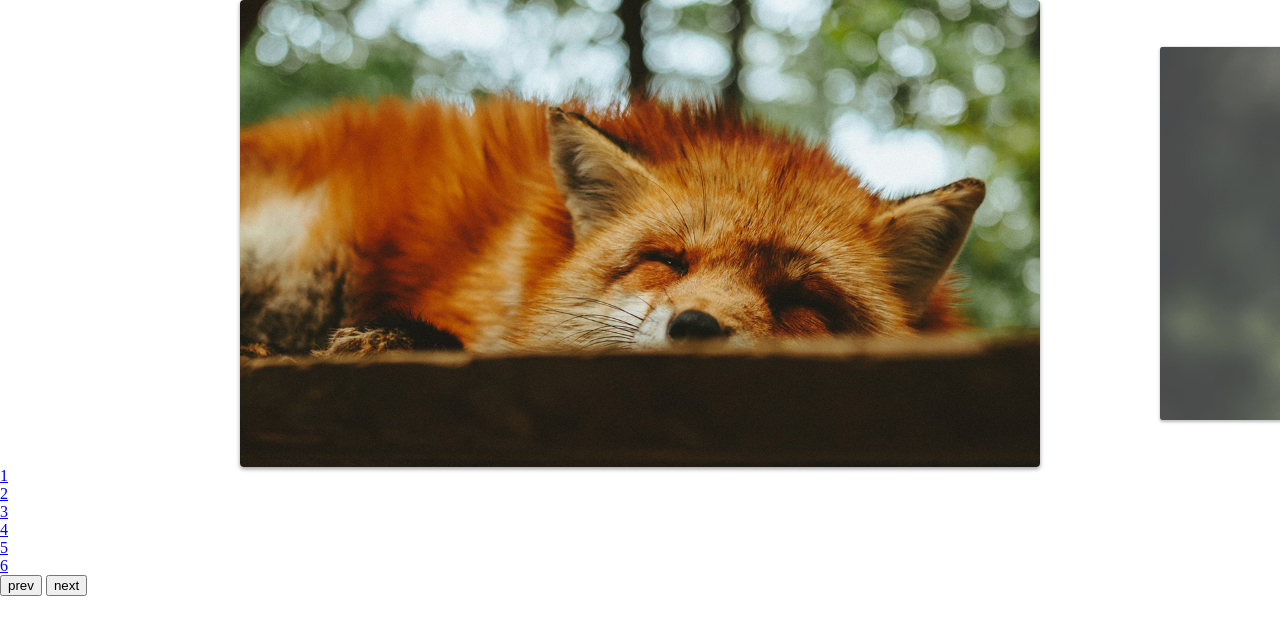
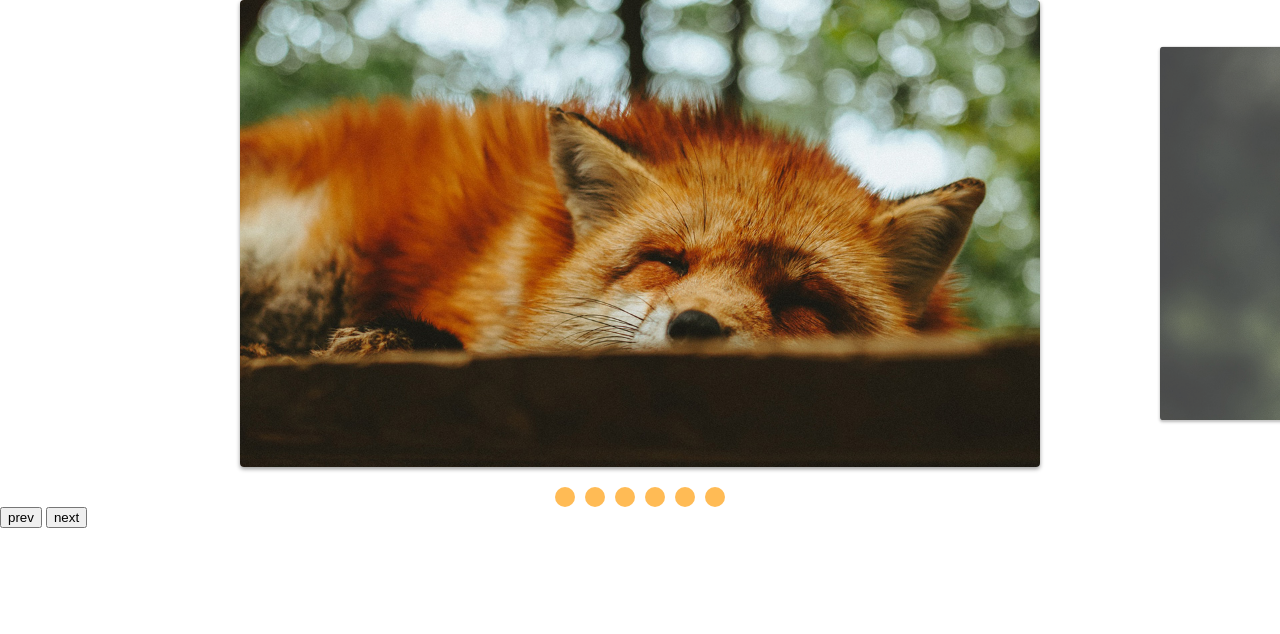
Before and after one commit to jaogui/slider-js, a plain HTML site: page index.html in a window 1280 px wide. Drawn offline with Linux system fonts and the light colour scheme.

Commit message:
styles da navegação + metodos de ativação de item

```diff
--- a/css/style.css
+++ b/css/style.css
@@ -42,3 +42,26 @@ img {
     opacity: 1;
     transform: scale(1);
 }
+
+[data-control='slide'] {
+    display: flex;
+    justify-content: center;
+    align-items: center;
+    margin-top: 20px;
+    gap: 10px;
+}
+
+[data-control='slide'] li {
+    width: 20px;
+    height: 20px;
+    background: #fb5;
+    border-radius: 50%;
+    overflow: hidden;
+    text-indent: -999px;
+    cursor: pointer;
+}
+
+[data-control='slide'] li.slide-active,
+[data-control='slide'] li:hover {
+    background: #e454 !important;
+}
--- a/js/script.js
+++ b/js/script.js
@@ -5,5 +5,5 @@ const slide1 = new SlideNav('.slide', '.slide-wrapper');
 slide1.init();
 slide1.addArrow('.slide-prev', '.slide-next');
 
-console.log(slide1);
-slide1.createControl();
+// console.log(slide1);
+slide1.addControl();
--- a/js/slide.js
+++ b/js/slide.js
@@ -154,6 +154,11 @@ export default class Slide {
 }
 
 export class SlideNav extends Slide {
+    constructor(...args) {
+        super(...args);
+        this.bindControlEvent();
+    }
+
     addArrow(prev, next) {
         this.prevElement = document.querySelector(prev);
         this.nextElement = document.querySelector(next);
@@ -178,5 +183,33 @@ export class SlideNav extends Slide {
 
         this.wrapper.appendChild(control);
         console.log(control);
+        return control;
+    }
+
+    eventControl(item, index) {
+        item.addEventListener('click', (event) => {
+            event.preventDefault();
+            this.changeSlide(index);
+            this.activeControlItem();
+        });
+    }
+
+    activeControlItem() {
+        this.controlArray.forEach((item) =>
+            item.classList.remove(this.activeClass)
+        );
+
+        this.controlArray[this.index.active].classList.add(this.activeClass);
+    }
+
+    addControl(custromControl) {
+        this.control =
+            document.querySelector(custromControl) || this.createControl();
+        this.controlArray = [...this.control.children];
+        this.controlArray.forEach(this.eventControl);
+    }
+
+    bindControlEvent() {
+        this.eventControl = this.eventControl.bind(this);
     }
 }
```
